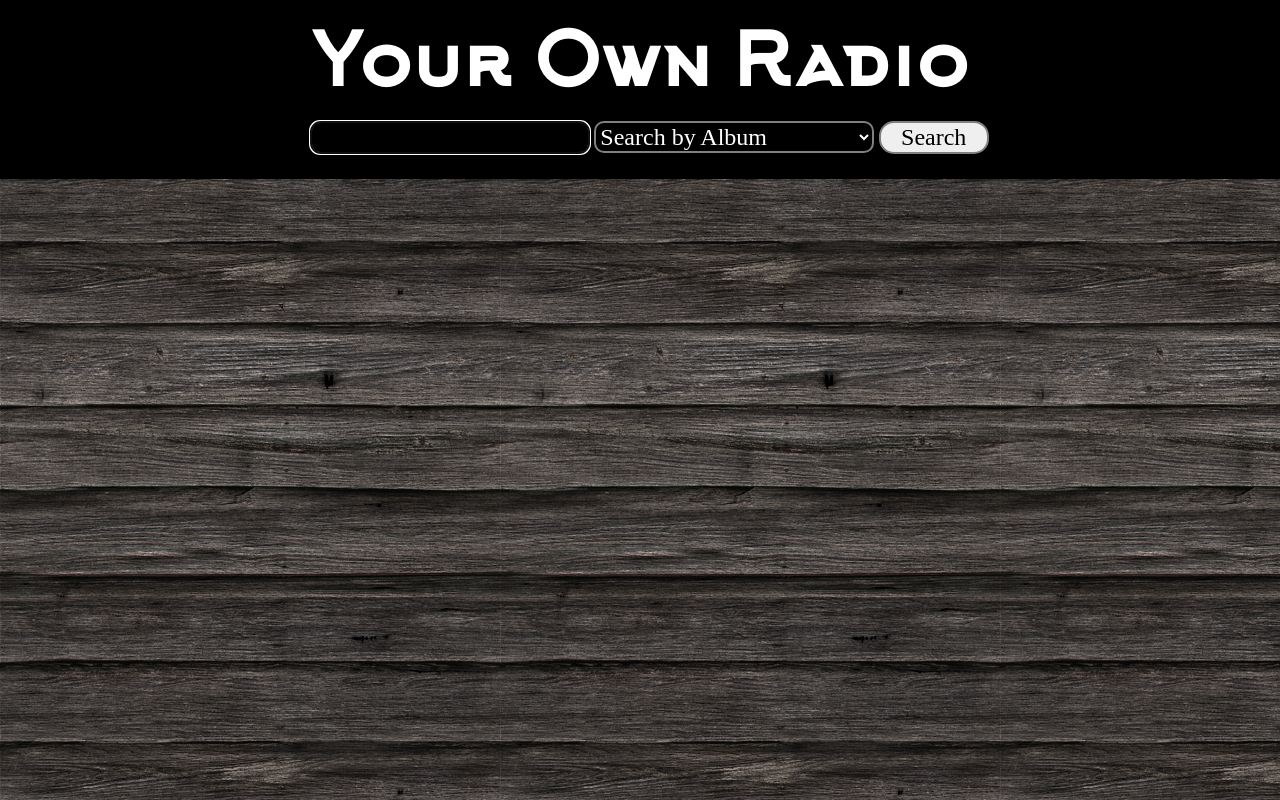
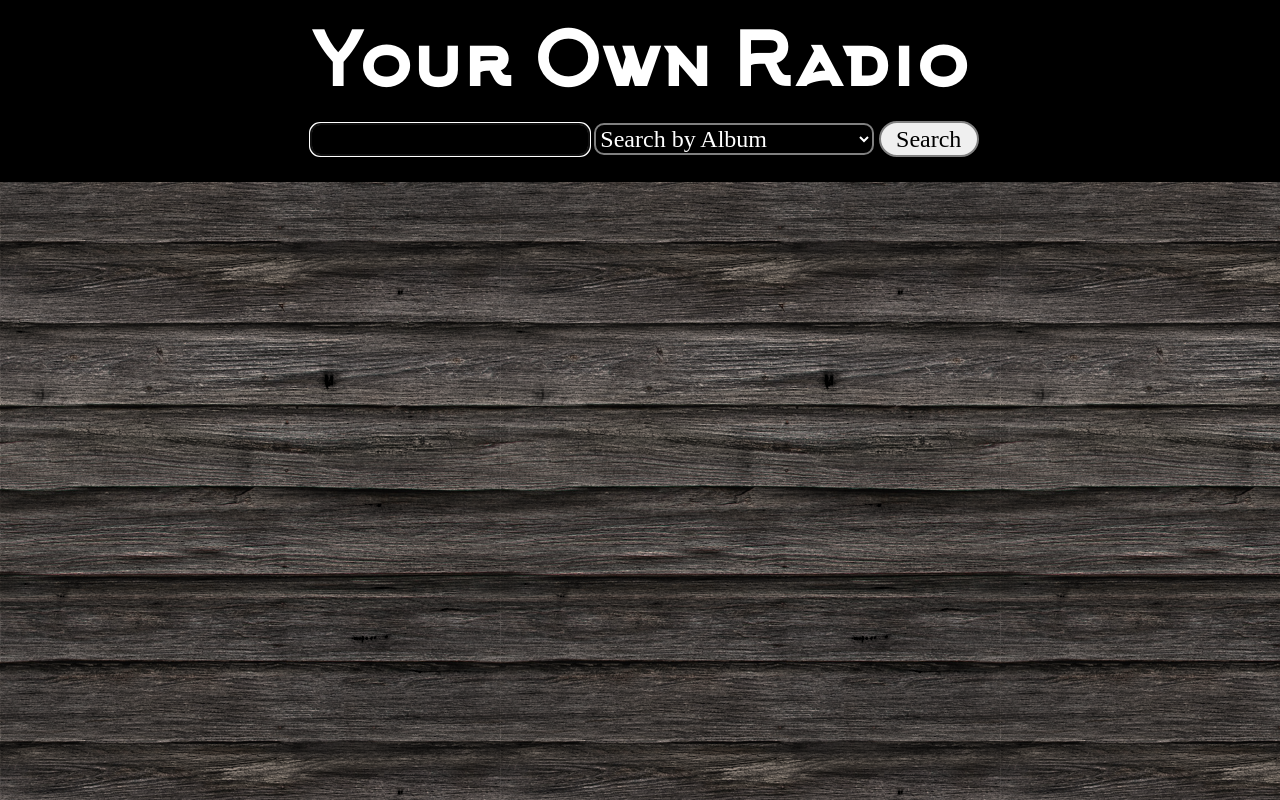
Before and after one commit to murrayrj/Your-Own-Radio, a plain HTML site: page index.html in a window 1280 px wide. Drawn offline with nearby package versions, Linux system fonts and the light colour scheme.

Commit message:
Changed Button Size

```diff
--- a/css/style.css
+++ b/css/style.css
@@ -36,9 +36,10 @@ h1
     font-family: 'Hans Kendrick 3';
     font-size: 24px;
     display: inline-block;
-    width: 110px;
+    width: 100px;
+    height: 36px;
     border: 2px solid gray;
-    border-radius: 15px;
+    border-radius:20px;
 }
 .search
 {
```
